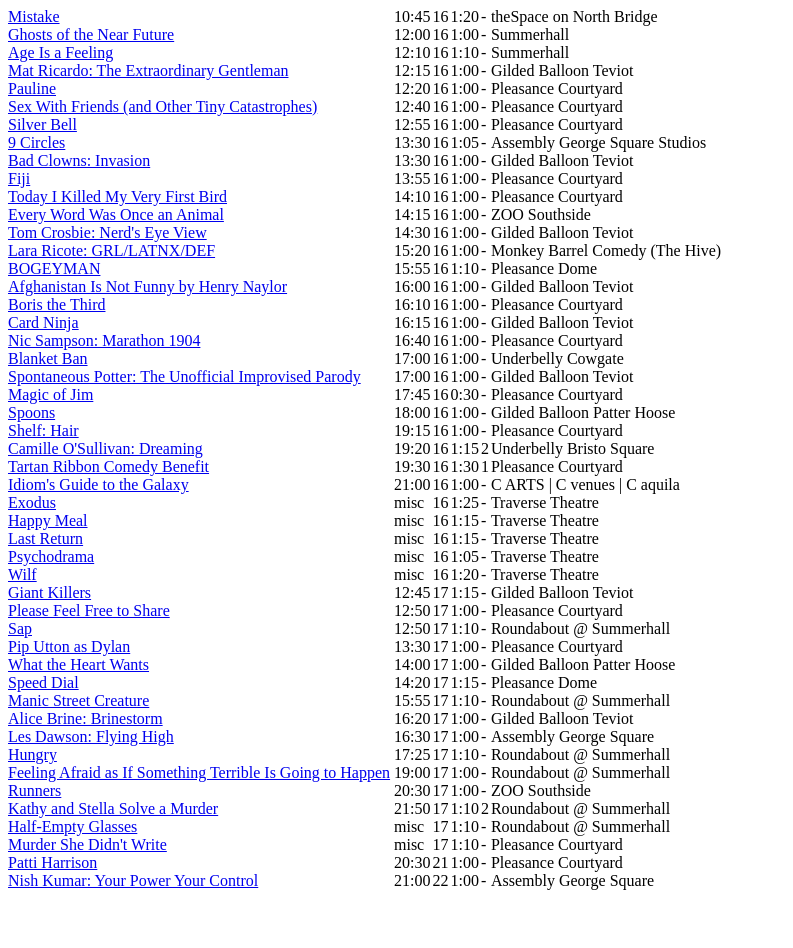
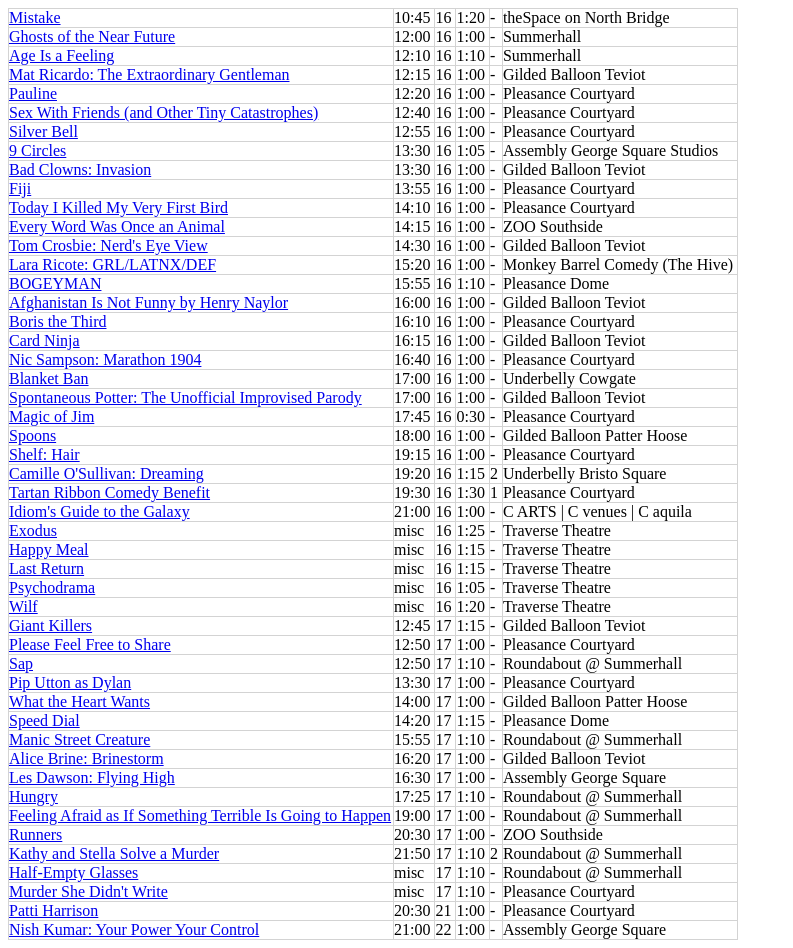
Before and after one commit to richardl62/fringe-favourites, a React (Create React App) app: page / in a window 1280 px wide. Shown: the whole page, without its empty margins (0-793 px from the left). Before the commit the page ends 898 px from the top, so only its background shows below. Built offline with nearby package versions, Linux system fonts and the light colour scheme.

Commit message:
Improve formating of favourites web page

```diff
--- a/src/App.tsx
+++ b/src/App.tsx
@@ -3,12 +3,11 @@
 import { favourites } from './favourites';
 
 const ShowList = styled.div`
-  * {
-    overflow: hidden;
-    white-space: nowrap;
-  }
   display: inline-grid;
-  column-gap: 2px;
+
+  background-color: lightgrey;
+  border: lightgrey solid 1px;
+  gap: 1px;
   grid-template-columns: minmax(auto, 24em) repeat(3, auto) auto minmax(auto, 1fr)
 `;
 
@@ -98,23 +97,33 @@
     compareTimes(info1.startTime, info2.startTime);
 }
 
+const Wrapper = styled.div`
+  background-color: white;
+
+  overflow: hidden;
+  white-space: nowrap;
+
+  padding-right: 4px;
+`
 function App() {
   useEffect(() => {
     document.title = 'Fringe Favourites';
   });
 
+  const showInfo = favourites.map(unpackShowInfo).sort(compareShowInfo);
+
   const gridElems: JSX.Element [] = [];
 
-  const showInfo = favourites.map(unpackShowInfo).sort(compareShowInfo);
+  const addElem = (elem: JSX.Element | string) =>
+      gridElems.push(<Wrapper key={gridElems.length}>{elem}</Wrapper>);
 
-  let key = 0
   for(const info of showInfo) {
-    gridElems.push(<ShowLink key={++key} showInfo={info} />);
-    gridElems.push(<StartTime key={++key} startTime={info.startTime} />);
-    gridElems.push(<Dates key={++key} dates={info.dates} />);
-    gridElems.push(<span key={++key}>{info.duration}</span>);
-    gridElems.push(<span key={++key}>{info.note}</span>);
-    gridElems.push(<span key={++key}>{info.venue}</span>);
+    addElem(<ShowLink showInfo={info} />);
+    addElem(<StartTime startTime={info.startTime} />);
+    addElem(<Dates dates={info.dates} />);
+    addElem(info.duration);
+    addElem(info.note);
+    addElem(info.venue);
   }
 
   return <ShowList>{gridElems}</ShowList>;
```
